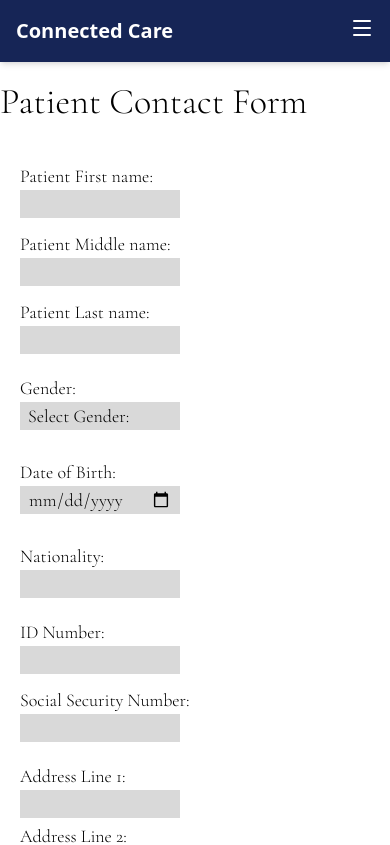
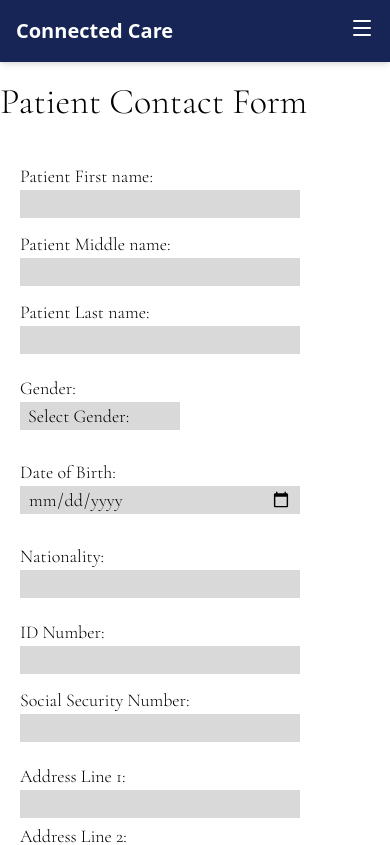
Before and after one commit to UTDallasEPICS/manos-unidas-for-autismo, a Nuxt app: page /contactForm in a window 390 px wide. Shown: the top 845 px of the page. Built offline with nearby package versions, Linux system fonts and the light colour scheme; a web font is replaced by a local one.

Commit message:
changed some spacing

```diff
--- a/assets/css/main.css
+++ b/assets/css/main.css
@@ -38,7 +38,7 @@
 	fill: #d9d9d9;
 	padding: 0px 8px 0px 8px;
 	@media (width <= 40rem) {
-		width: calc(var(--spacing) * 40);
+		width: calc(var(--spacing) * 70);
 	}
 	@media (width >= 40rem) {
 		width: calc(100%);
--- a/pages/contactForm.vue
+++ b/pages/contactForm.vue
@@ -38,10 +38,10 @@
 					<!--Form for contact form-->
 					<form
 						@submit.prevent="handleSubmit"
-						class="flex w-full flex-col flex-wrap justify-center bg-white"
+						class="flex w-full flex-col flex-wrap bg-white"
 					>
 						<!-- div class for the short answer type of responses-->
-						<div class="flex flex-wrap gap-5 py-5">
+						<div class="flex flex-wrap justify-center gap-5 py-5">
 							<!--div class for the name portion (the name components should occupy the same line)-->
 							<div
 								class="flex h-auto w-full flex-col gap-3 sm:flex-row md:gap-7"
@@ -269,7 +269,9 @@
 							<div
 								class="flex h-auto w-full flex-col gap-7 sm:flex-row"
 							>
-								<div class="relative flex w-1/2 flex-col">
+								<div
+									class="relative flex w-50 flex-col sm:w-1/2"
+								>
 									<label class="">Medical Insurance:</label>
 
 									<Listbox
@@ -310,7 +312,9 @@
 									</Listbox>
 								</div>
 
-								<div class="relative flex w-1/2 flex-col">
+								<div
+									class="relative flex w-70 flex-col sm:w-1/2"
+								>
 									<label class=""
 										>Preferred Services/Therapies:</label
 									>
@@ -366,7 +370,7 @@
 								<label class="">
 									<input
 										v-on:change="handleFileUpload"
-										class="btn h-full w-2/5 cursor-pointer p-2"
+										class="btn h-full w-40 cursor-pointer p-2 sm:w-2/5"
 										ref="fileInputRef"
 										type="file"
 										name="file"
@@ -375,7 +379,7 @@
 									/>
 								</label>
 								<div
-									class="bg-smoky w-3/5"
+									class="bg-smoky w-90 sm:w-3/5"
 									v-if="data.medicalRecordFiles.length > 0"
 								>
 									<div
```
